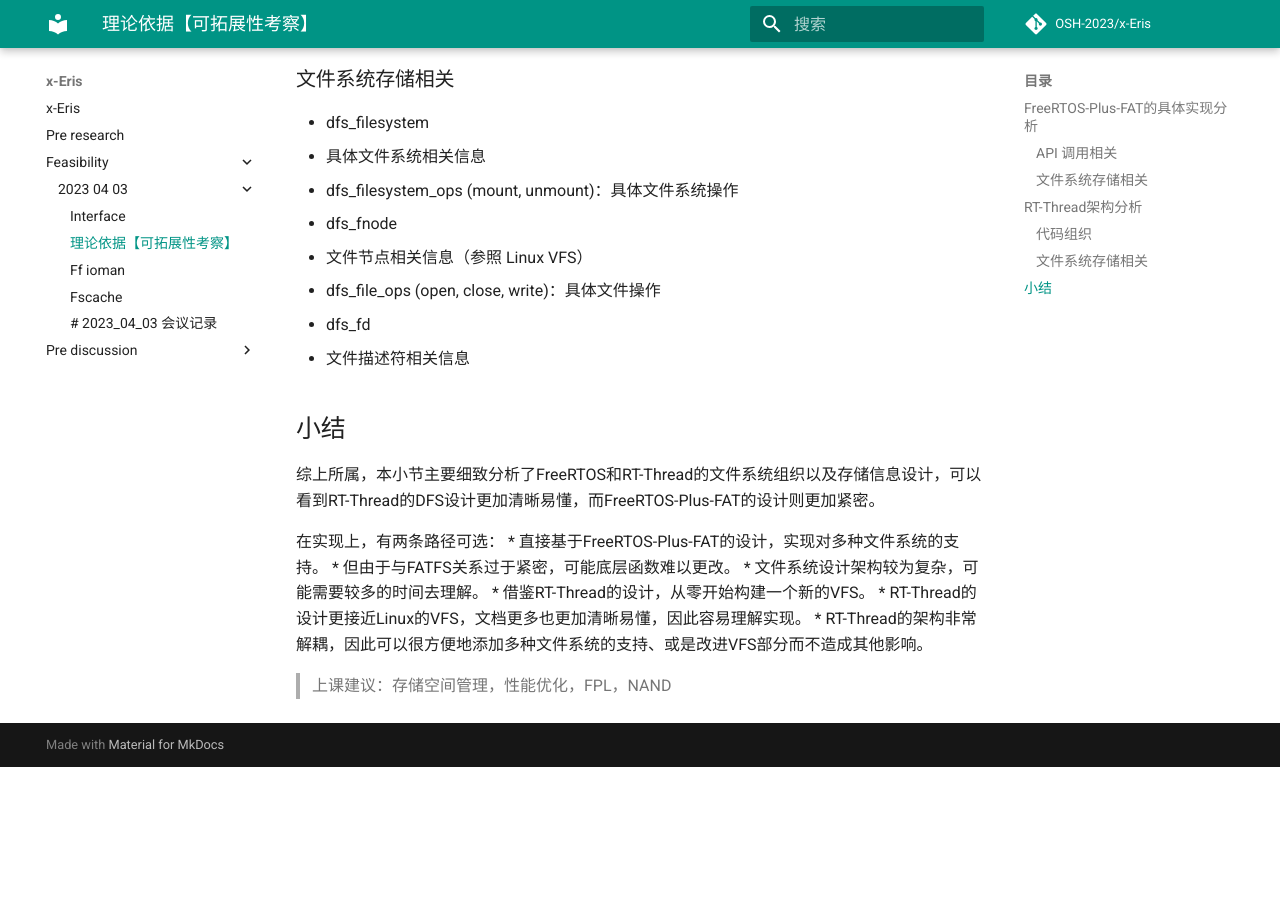
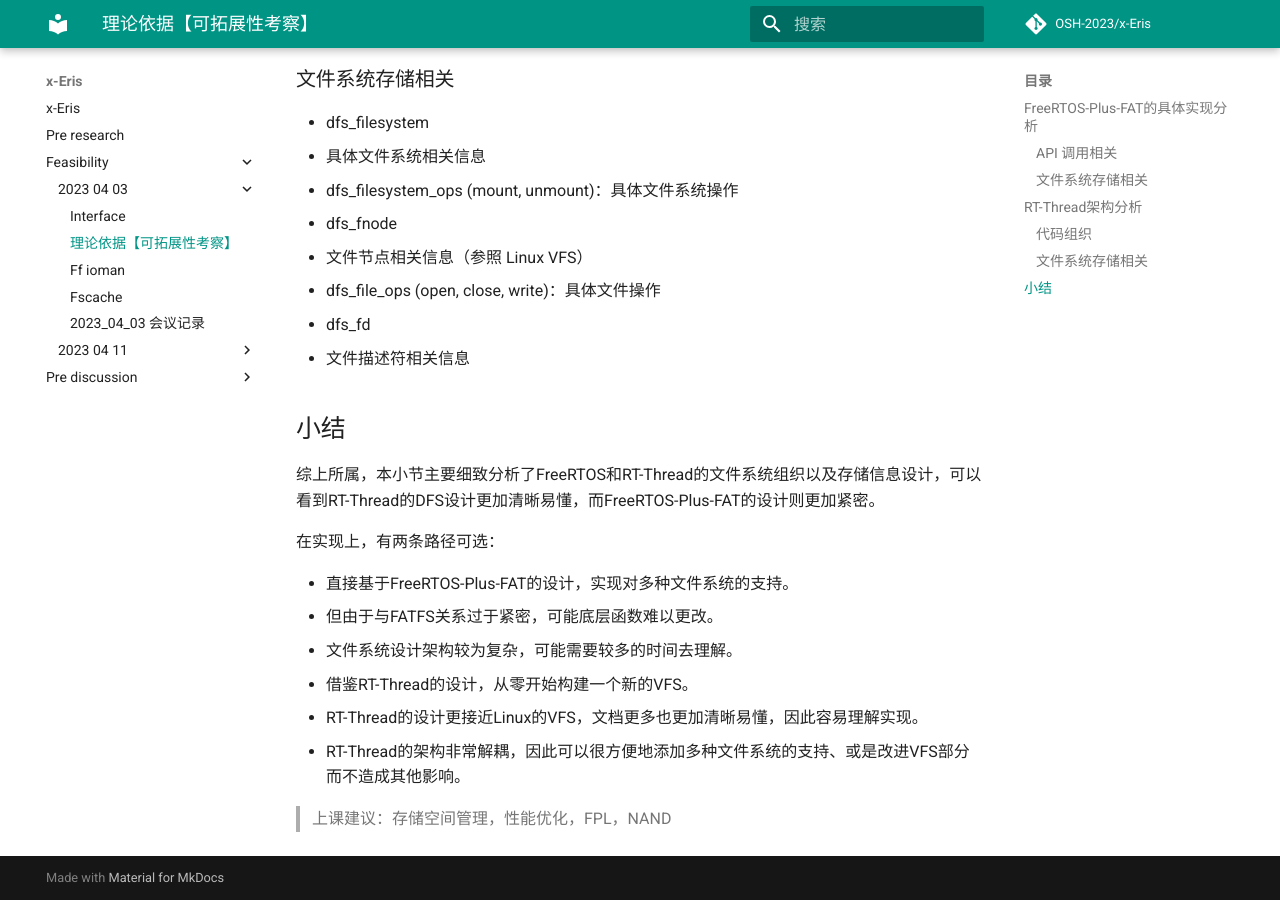
Before and after one commit to OSH-2023/x-Eris, an MkDocs documentation site: the page built from reports/feasibility/2023_04_03/extensibility.md, in a window 1280 px wide and 900 px high, scrolled down 1556 px. Built offline with MkDocs 1.6.1 and Material for MkDocs 9.7.7, drawn with Linux system fonts in a browser that asks for light colours; comment, search, counter and statistics services are not loaded; before the commit the page ends 2323 px from its top, so only the background shows below that; some of the changed text lies outside the part shown.

````diff
--- a/reports/feasibility/2023_04_03/extensibility.md
+++ b/reports/feasibility/2023_04_03/extensibility.md
@@ -19,13 +19,13 @@ ff_mkdir() in ff_stdio
 ### 文件系统存储相关
 FreeRTOS-Plus-FAT中有关文件系统信息主要存储在以下几个结构体中，例如：
 * FF_DirEnt_t
-  * 文件夹相关信息
+  - 文件夹相关信息
 * FF_DirHandler_t
-  * 映射文件夹到设备驱动
+  - 映射文件夹到设备驱动
 * FF_Disk_t
-  * 媒体驱动相关信息
+  - 媒体驱动相关信息
 * FF_Partition_t
-  * 硬盘分区相关信息
+  - 硬盘分区相关信息
 
 对于我们的项目目标，可以尝试将FreeRTOS-Plus-FAT中的有关于特定文件系统的函数调用更改为通过查表调用对应文件系统的方式，从而实现对多种文件系统的支持。
 
@@ -34,9 +34,9 @@ FreeRTOS-Plus-FAT中有关文件系统信息主要存储在以下几个结构体
 ## RT-Thread架构分析
 ### 代码组织
 * dfs.c, dfs_fs.c, dfs_posix.c, dfs_file.c
-  * 文件系统相关的通用操作
+  - 文件系统相关的通用操作
 * filesystems/cromfs, devfs, ramfs.../dfs_x.c
-  * 具体文件系统的操作实现
+  - 具体文件系统的操作实现
 
 RT-Thread的架构设计以及文档较为完善。它首先提供了```dfs_posix.c```为用户提供符合POSIX标准的文件系统API，例如```open()```、```read()```等。通过这个文件，调用了```dfs_file```, ```dfs_private```的稍底层的函数。这些函数最终会调用到各个文件系统具体的函数。
 我们可以通过查看用户调用```dfs_posix.c```中的```mkdir()```函数，来了解RT-Thread的实现。
@@ -54,26 +54,27 @@ mkdir() in dfs_posix
 
 ### 文件系统存储相关
 * dfs_filesystem
-  * 具体文件系统相关信息
-  * dfs_filesystem_ops (mount, unmount)：具体文件系统操作
+  - 具体文件系统相关信息
+  - dfs_filesystem_ops (mount, unmount)：具体文件系统操作
 
 * dfs_fnode
-  * 文件节点相关信息（参照 Linux VFS）
-  * dfs_file_ops (open, close, write)：具体文件操作
+  - 文件节点相关信息（参照 Linux VFS）
+  - dfs_file_ops (open, close, write)：具体文件操作
 
 * dfs_fd
-  * 文件描述符相关信息
+  - 文件描述符相关信息
 
 ## 小结
 综上所属，本小节主要细致分析了FreeRTOS和RT-Thread的文件系统组织以及存储信息设计，可以看到RT-Thread的DFS设计更加清晰易懂，而FreeRTOS-Plus-FAT的设计则更加紧密。
 
 在实现上，有两条路径可选：
+
 * 直接基于FreeRTOS-Plus-FAT的设计，实现对多种文件系统的支持。
-  * 但由于与FATFS关系过于紧密，可能底层函数难以更改。
-  * 文件系统设计架构较为复杂，可能需要较多的时间去理解。
+  - 但由于与FATFS关系过于紧密，可能底层函数难以更改。
+  - 文件系统设计架构较为复杂，可能需要较多的时间去理解。
 * 借鉴RT-Thread的设计，从零开始构建一个新的VFS。
-  * RT-Thread的设计更接近Linux的VFS，文档更多也更加清晰易懂，因此容易理解实现。
-  * RT-Thread的架构非常解耦，因此可以很方便地添加多种文件系统的支持、或是改进VFS部分而不造成其他影响。
+  - RT-Thread的设计更接近Linux的VFS，文档更多也更加清晰易懂，因此容易理解实现。
+  - RT-Thread的架构非常解耦，因此可以很方便地添加多种文件系统的支持、或是改进VFS部分而不造成其他影响。
 
 
 > 上课建议：存储空间管理，性能优化，FPL，NAND
````
Also changed, not shown: README.md (+2 -1 lines), reports/README.md (+4 -2 lines), reports/feasibility/2023_04_03/meeting.md (+2 -2 lines), reports/feasibility/2023_04_11/meeting.md (added, +24 -0 lines).
